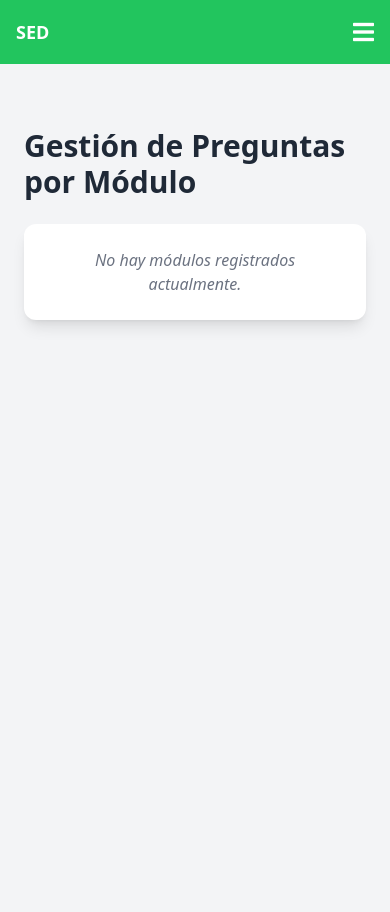
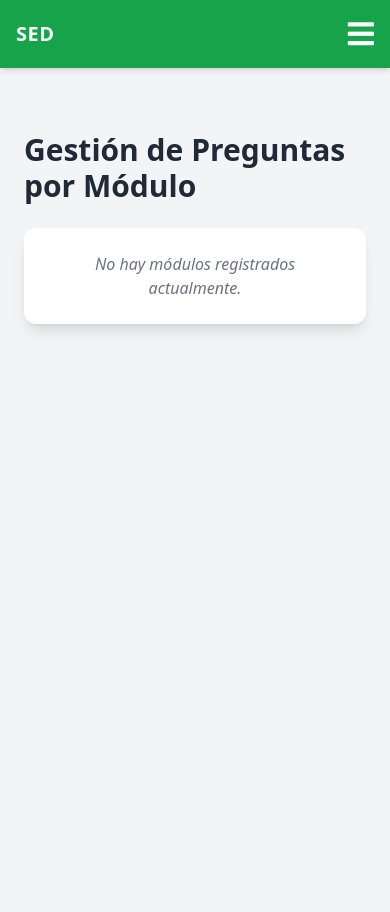
Before and after one commit to paultb3/sistema-evaluacion, a Django app: page /comision/realizar_encuesta/ in a window 390 px wide. Before the commit the page ends 327 px from the top, so only its background shows below. Run offline with Django 5.2, Linux system fonts and the light colour scheme; data that the repository does not hold is empty; some libraries are stand-ins or nearby versions.

Commit message:
Refactor templates for improved structure and accessibility. Update base layout with enhanced mobile header and sidebar functionality. Fix variable references in perfil and bienvenida_comision templates. Add error handling in login form.

```diff
--- a/apps/comision/templates/base/base.html
+++ b/apps/comision/templates/base/base.html
@@ -5,7 +5,7 @@
     <meta name="viewport" content="width=device-width, initial-scale=1.0" />
     <title>{% block title %}SED{% endblock title %}</title>
 
-    <!-- CDN Tailwind -->
+    <!-- Tailwind CSS -->
     <script src="https://cdn.tailwindcss.com"></script>
 
     <!-- Font Awesome -->
@@ -15,45 +15,58 @@
     />
   </head>
   <body class="bg-gray-100 min-h-screen flex flex-col md:flex-row">
-    <!-- Botón toggle para móviles -->
+    <!-- Header móvil -->
     <header
-      class="bg-green-500 text-white flex items-center justify-between p-4 md:hidden"
+      class="bg-green-600 text-white flex items-center justify-between p-4 md:hidden shadow-md"
     >
-      <h1 class="text-lg font-bold">SED</h1>
-      <button id="menu-toggle" class="text-2xl focus:outline-none">
+      <h1 class="text-xl font-bold tracking-wide">SED</h1>
+      <button
+        id="menu-toggle"
+        aria-label="Abrir menú lateral"
+        class="text-3xl focus:outline-none focus:ring-2 focus:ring-white rounded"
+      >
         <i class="fas fa-bars"></i>
       </button>
     </header>
 
-    <!-- Fondo oscuro para cerrar el menú -->
+    <!-- Overlay para móviles -->
     <div
       id="overlay"
-      class="fixed inset-0 bg-black bg-opacity-50 z-40 hidden md:hidden"
+      class="fixed inset-0 bg-black bg-opacity-50 z-40 hidden md:hidden transition-opacity duration-300"
+      aria-hidden="true"
     ></div>
 
     <!-- Sidebar -->
-    <aside id="sidebar" class="bg-green-500 text-white p-4 hidden md:block">
+    <aside
+      id="sidebar"
+      class="bg-green-600 text-white w-64 p-6 space-y-8 transform -translate-x-full md:translate-x-0 md:static md:block transition-transform duration-300 z-50 md:z-auto md:h-auto h-full fixed md:relative overflow-y-auto"
+    >
       <div>
         <a
-          href="{% url 'comision:bienvenida_comision' %}"
-          class="block hover:bg-green-600 p-2 rounded"
+          href="{% url 'comision:bienvenida_comision' usuario_id=usuario_id %}"
+          class="block hover:bg-green-700 p-2 rounded text-xl font-semibold"
           >SED</a
         >
-        <p class="text-xs mb-8">SISTEMAS EVALUACION DOCENTE</p>
+        <p class="text-xs text-white/80 mb-6">SISTEMA EVALUACIÓN DOCENTE</p>
 
         <nav class="space-y-2">
+          {% if usuario_id %}
           <a
             href="{% url 'comision:realizar_encuesta' %}"
-            class="block hover:bg-green-600 p-2 rounded"
+            class="flex items-center gap-2 hover:bg-green-700 p-2 rounded"
           >
             <i class="fas fa-edit"></i> Realizar
           </a>
-          <a href="#" class="block hover:bg-green-600 p-2 rounded">
+          {% endif %}
+          <a
+            href="#"
+            class="flex items-center gap-2 hover:bg-green-700 p-2 rounded"
+          >
             <i class="fas fa-chart-bar"></i> Reportes
           </a>
           <a
-            href="{% url 'comision:perfil' %}"
-            class="block hover:bg-green-600 p-2 rounded"
+            href="{% url 'comision:perfil' usuario_id=usuario_id %}"
+            class="flex items-center gap-2 hover:bg-green-700 p-2 rounded"
           >
             <i class="fas fa-user"></i> Perfil
           </a>
@@ -62,8 +75,8 @@
 
       <div>
         <a
-          href="/logout"
-          class="block hover:bg-green-600 p-2 rounded text-center"
+          href="/"
+          class="flex items-center justify-center gap-2 hover:bg-green-700 p-2 rounded"
         >
           <i class="fas fa-sign-out-alt"></i> Salir
         </a>
@@ -71,11 +84,48 @@
     </aside>
 
     <!-- Contenido principal -->
-    <main class="flex-1 p-6 z-0 relative">
+    <main class="flex-1 p-6 min-h-screen md:overflow-auto">
       {% block content %}{% endblock content %}
     </main>
 
-    <!-- Script de control de menú -->
-    <script></script>
+    <!-- Script de toggle -->
+    <script>
+      const menuToggle = document.getElementById("menu-toggle");
+      const sidebar = document.getElementById("sidebar");
+      const overlay = document.getElementById("overlay");
+      const icon = menuToggle.querySelector("i");
+
+      function openMenu() {
+        sidebar.classList.remove("-translate-x-full");
+        overlay.classList.remove("hidden");
+        icon.classList.remove("fa-bars");
+        icon.classList.add("fa-times");
+      }
+
+      function closeMenu() {
+        sidebar.classList.add("-translate-x-full");
+        overlay.classList.add("hidden");
+        icon.classList.remove("fa-times");
+        icon.classList.add("fa-bars");
+      }
+
+      menuToggle.addEventListener("click", () => {
+        if (sidebar.classList.contains("-translate-x-full")) {
+          openMenu();
+        } else {
+          closeMenu();
+        }
+      });
+
+      overlay.addEventListener("click", () => {
+        closeMenu();
+      });
+
+      window.addEventListener("resize", () => {
+        if (window.innerWidth >= 768) {
+          closeMenu();
+        }
+      });
+    </script>
   </body>
 </html>
--- a/apps/comision/templates/bienvenida_comision.html
+++ b/apps/comision/templates/bienvenida_comision.html
@@ -8,4 +8,4 @@
 
   <h1>normas</h1>
 </section>
-{% endblock content %} }
+{% endblock content %}
--- a/apps/comision/templates/perfil.html
+++ b/apps/comision/templates/perfil.html
@@ -4,6 +4,6 @@
 <div class="bg-white shadow rounded p-6">
   <p class="mb-4">Contenido de la sección Perfil.</p>
 
-  <h1>{{ list_comision.usuario.nombre }}</h1>
+  <h1>{{ comision.usuario.nombre }}</h1>
 </div>
 {% endblock content %}
```
Also changed, not shown: apps/core/templates/login.html (+19 -8 lines).
